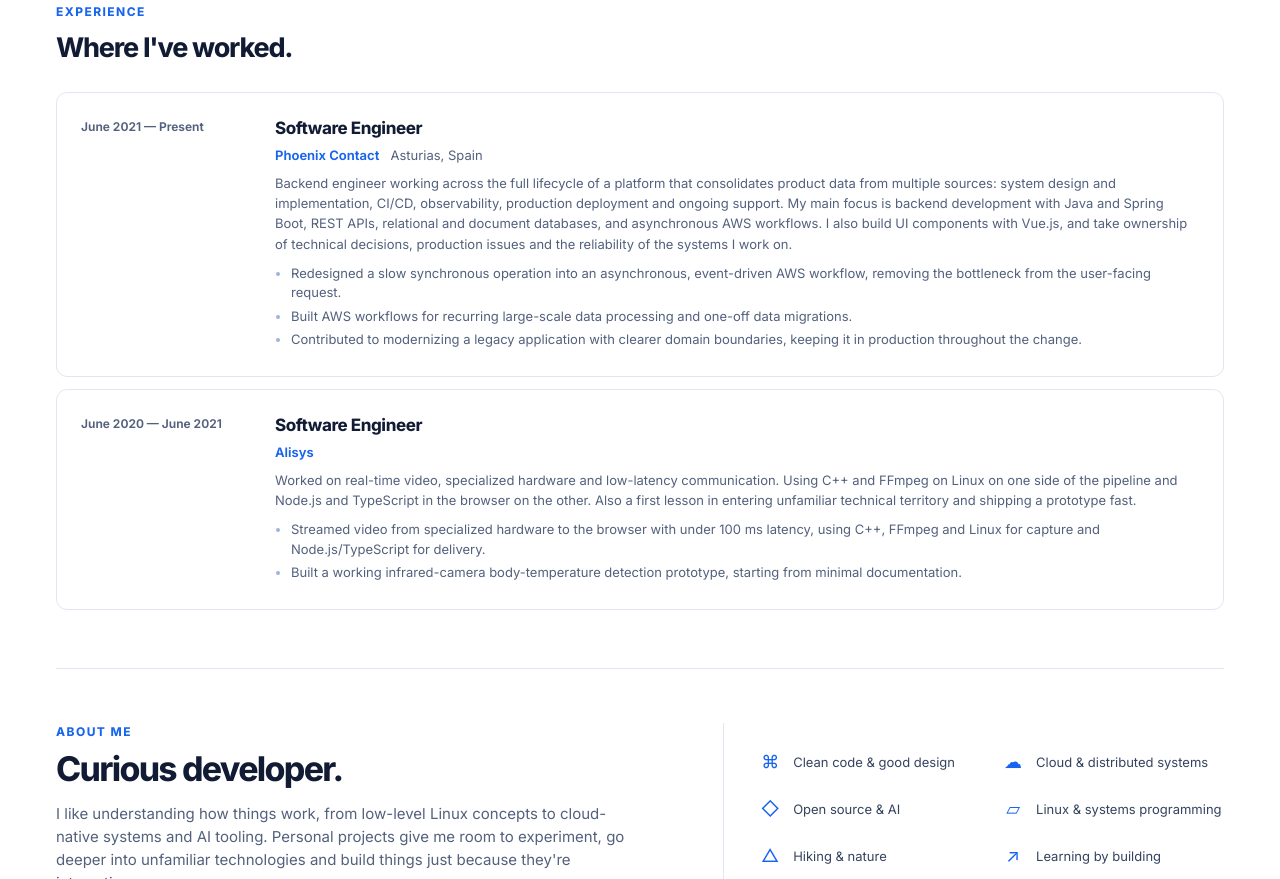
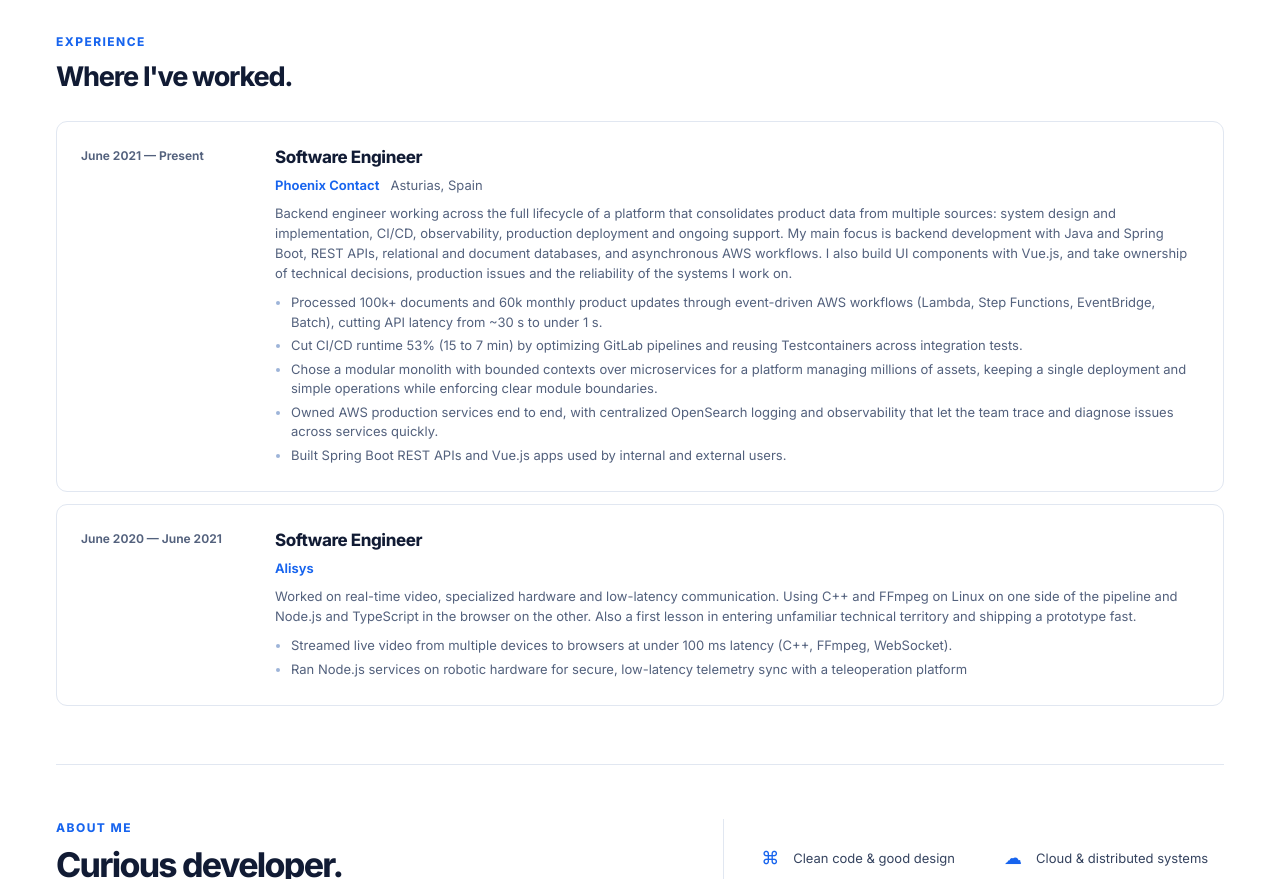
Before and after one commit to afernandezrios/portfolio, an Astro site: page / in a window 1280 px wide. Shown: the part 1110-1989 px from the top of the page. Built offline with nearby package versions, Linux system fonts and the light colour scheme; Astro itself is replaced by a stand-in of ours.

Commit message:
fix: improve experience documentation

```diff
--- a/src/content/experience/alisys.md
+++ b/src/content/experience/alisys.md
@@ -5,6 +5,6 @@ start: "June 2020"
 end: "June 2021"
 description: "Worked on real-time video, specialized hardware and low-latency communication. Using C++ and FFmpeg on Linux on one side of the pipeline and Node.js and TypeScript in the browser on the other. Also a first lesson in entering unfamiliar technical territory and shipping a prototype fast."
 highlights:
-  - "Streamed video from specialized hardware to the browser with under 100 ms latency, using C++, FFmpeg and Linux for capture and Node.js/TypeScript for delivery."
-  - "Built a working infrared-camera body-temperature detection prototype, starting from minimal documentation."
+  - "Streamed live video from multiple devices to browsers at under 100 ms latency (C++, FFmpeg, WebSocket)."
+  - "Ran Node.js services on robotic hardware for secure, low-latency telemetry sync with a teleoperation platform"
 ---
--- a/src/content/experience/phoenix-contact.md
+++ b/src/content/experience/phoenix-contact.md
@@ -6,7 +6,9 @@ start: "June 2021"
 end: "Present"
 description: "Backend engineer working across the full lifecycle of a platform that consolidates product data from multiple sources: system design and implementation, CI/CD, observability, production deployment and ongoing support. My main focus is backend development with Java and Spring Boot, REST APIs, relational and document databases, and asynchronous AWS workflows. I also build UI components with Vue.js, and take ownership of technical decisions, production issues and the reliability of the systems I work on."
 highlights:
-  - "Redesigned a slow synchronous operation into an asynchronous, event-driven AWS workflow, removing the bottleneck from the user-facing request."
-  - "Built AWS workflows for recurring large-scale data processing and one-off data migrations."
-  - "Contributed to modernizing a legacy application with clearer domain boundaries, keeping it in production throughout the change."
+  - "Processed 100k+ documents and 60k monthly product updates through event-driven AWS workflows (Lambda, Step Functions, EventBridge, Batch), cutting API latency from ~30 s to under 1 s."
+  - "Cut CI/CD runtime 53% (15 to 7 min) by optimizing GitLab pipelines and reusing Testcontainers across integration tests."
+  - "Chose a modular monolith with bounded contexts over microservices for a platform managing millions of assets, keeping a single deployment and simple operations while enforcing clear module boundaries."
+  - "Owned AWS production services end to end, with centralized OpenSearch logging and observability that let the team trace and diagnose issues across services quickly."
+  - "Built Spring Boot REST APIs and Vue.js apps used by internal and external users."
 ---
--- a/src/pages/index.astro
+++ b/src/pages/index.astro
@@ -43,7 +43,8 @@ const interests = [
       <h1>Hi, I'm {name}, a <span>Software Engineer</span>.</h1>
       <p class="intro">
         I build backend systems with Java, Spring Boot and AWS: REST APIs,
-        event-driven workflows and services that hold up in production.
+        event-driven workflows and services that hold up in production. Go
+        and systems programming in my own time.
       </p>
       <ul class="tags hero-tags" aria-label="Core technologies">
         {stack.map((tech) => <li class="tag">{tech}</li>)}
```
